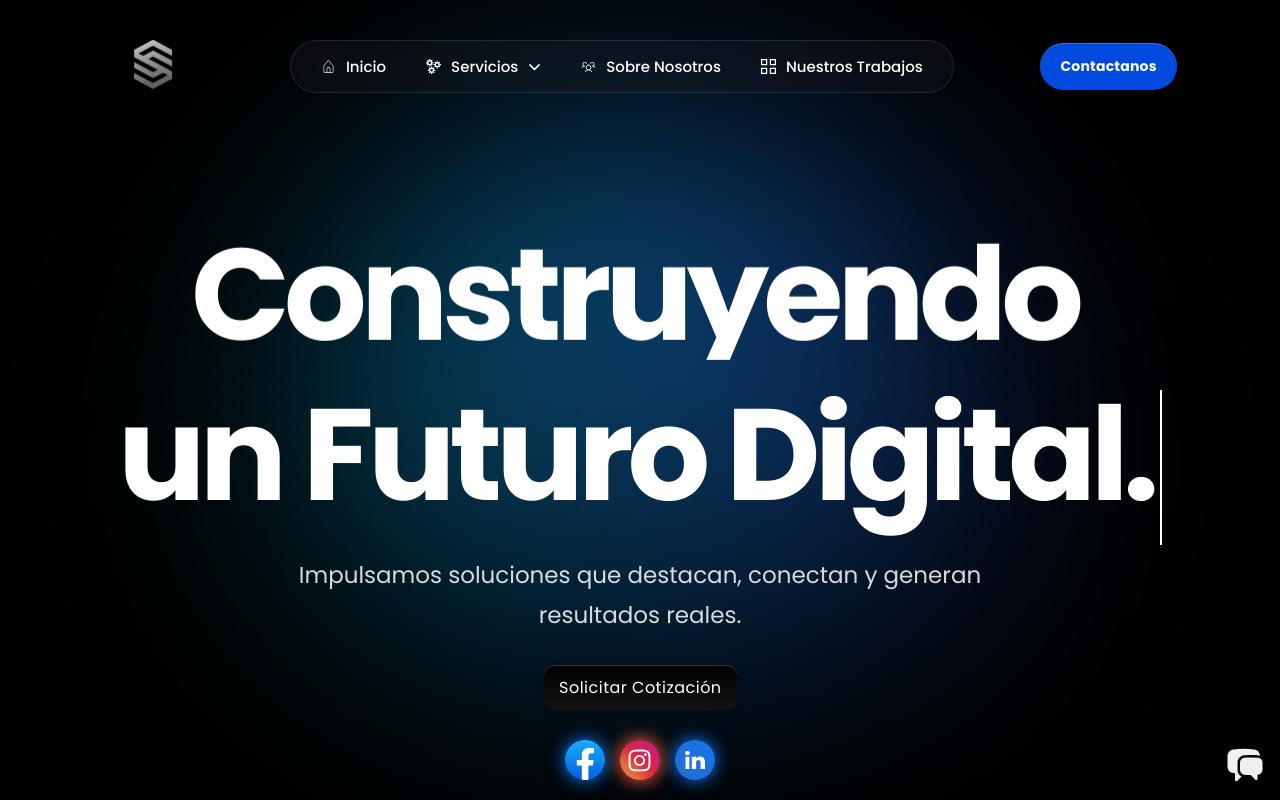
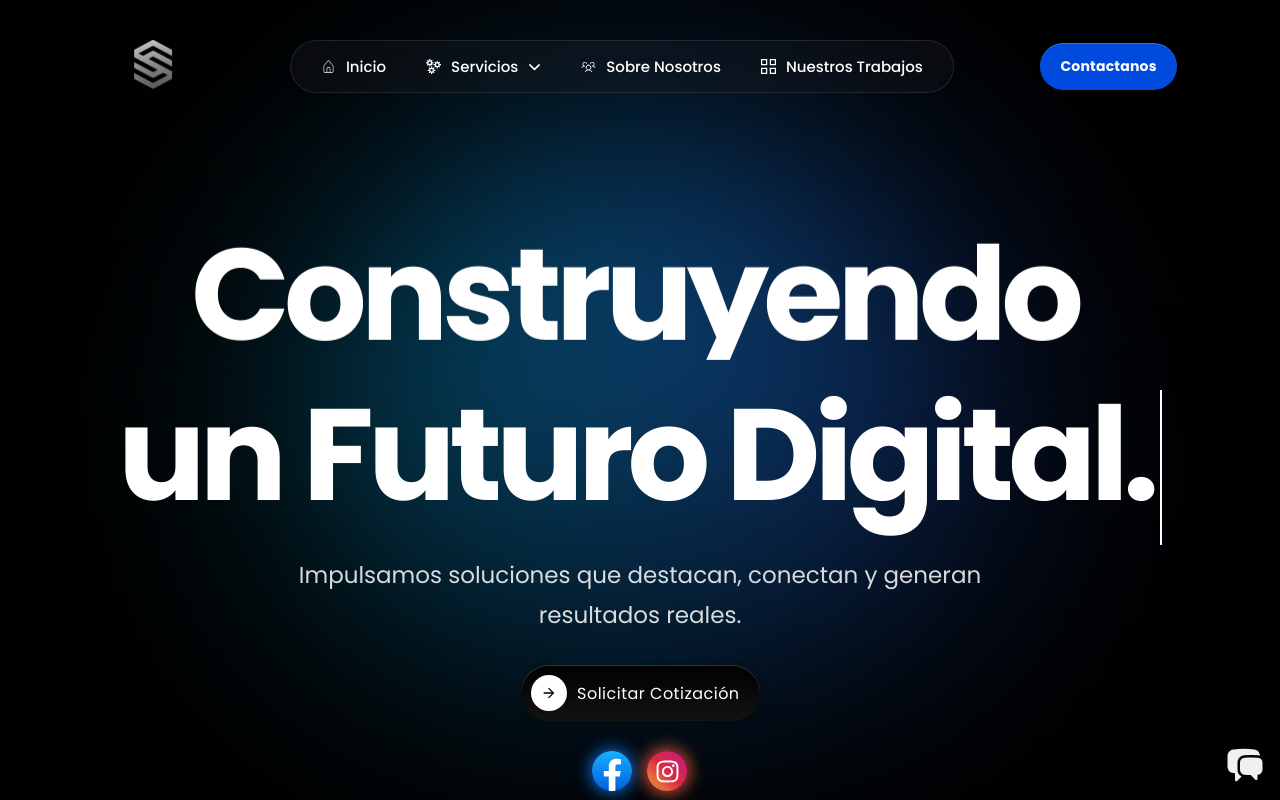
Before and after one commit to agusasaad/SecurityAndSystemPage, a Next.js app in the folder security-and-system-page/: page / in a window 1280 px wide. Shown: the top 800 px of the page. Built offline with nearby package versions, Linux system fonts and the light colour scheme.

Commit message:
se agregan redes y nuevo boton

```diff
--- a/security-and-system-page/src/Components/homePage/HomePage.jsx
+++ b/security-and-system-page/src/Components/homePage/HomePage.jsx
@@ -7,6 +7,7 @@ import Link from 'next/link'
 import Facebook from './redesSociales/Facebook'
 import Instagram from './redesSociales/Instagram'
 import Linkedin from './redesSociales/Linkedin'
+import ArrowButton from '@/svg/ArrowButton'
 
 const HomePage = () => {
   const titleRef1 = useRef(null)
@@ -123,12 +124,30 @@ const HomePage = () => {
       </div>
       <div className={styles.containerButton} ref={buttonRef}>
         <button className={`${poppins.className} ${styles.buttonFolow}`}>
+          <span>
+            <ArrowButton />
+          </span>
           Solicitar Cotización
         </button>
         <div className={styles.containerSocial}>
-          <Facebook />
-          <Instagram />
-          <Linkedin />
+          <Link
+            href="https://www.facebook.com/profile.php?id=61552143027658&sk=about"
+            target="_blank"
+          >
+            <Facebook />
+          </Link>
+          <Link
+            href="https://www.instagram.com/security_and_system/"
+            target="_blank"
+          >
+            <Instagram />
+          </Link>
+          {/* <Link
+            href="https://www.instagram.com/security_and_system/"
+            target="_blank"
+          >
+            <Linkedin />
+          </Link> */}
         </div>
       </div>
     </div>
--- a/security-and-system-page/src/Components/homePage/HomePage.module.css
+++ b/security-and-system-page/src/Components/homePage/HomePage.module.css
@@ -83,7 +83,6 @@
   font-size: 16px;
   font-weight: 400;
   letter-spacing: 0.5px;
-  padding: 10px 15px;
   cursor: pointer;
   border-bottom-width: 0px;
   --border-color: rgba(0, 0, 0, 0);
@@ -91,18 +90,37 @@
   --border-right-width: 0px;
   --border-style: solid;
   --border-top-width: 0px;
-  border-radius: 10px;
+  border-radius: 30px;
   background: rgb(19, 19, 19);
   background: linear-gradient(
     0deg,
     rgba(19, 19, 19, 1) 0%,
     rgba(0, 0, 0, 1) 100%
   );
-  height: 100%;
   box-shadow: rgba(255, 255, 255, 0.2) 0px 1px 0px 0px inset,
     rgba(0, 0, 0, 0.16) 0px 2px 8px 0px;
   opacity: 1;
   will-change: transform, opacity;
+  display: flex;
+  align-items: center;
+  justify-content: center;
+  gap: 10px;
+  padding: 10px;
+  padding-right: 20px;
+}
+
+.buttonFolow span {
+  background: white;
+  display: flex;
+  align-items: center;
+  justify-content: center;
+  padding: 10px;
+  border-radius: 50%;
+  transition: transform 0.3s ease;
+}
+
+.buttonFolow:hover span {
+  transform: rotate(-45deg);
 }
 
 @media (max-width: 1500px) {
--- /dev/null
+++ b/security-and-system-page/src/svg/ArrowButton.jsx
@@ -0,0 +1,17 @@
+const ArrowButton = () => {
+  return (
+    <svg
+      stroke="currentColor"
+      fill="black"
+      strokeWidth={0}
+      viewBox="0 0 512 512"
+      height="1em"
+      width="1em"
+      xmlns="http://www.w3.org/2000/svg"
+    >
+      <path d="M85 277.375h259.704L225.002 397.077 256 427l171-171L256 85l-29.922 29.924 118.626 119.701H85v42.75z" />
+    </svg>
+  )
+}
+
+export default ArrowButton
```
